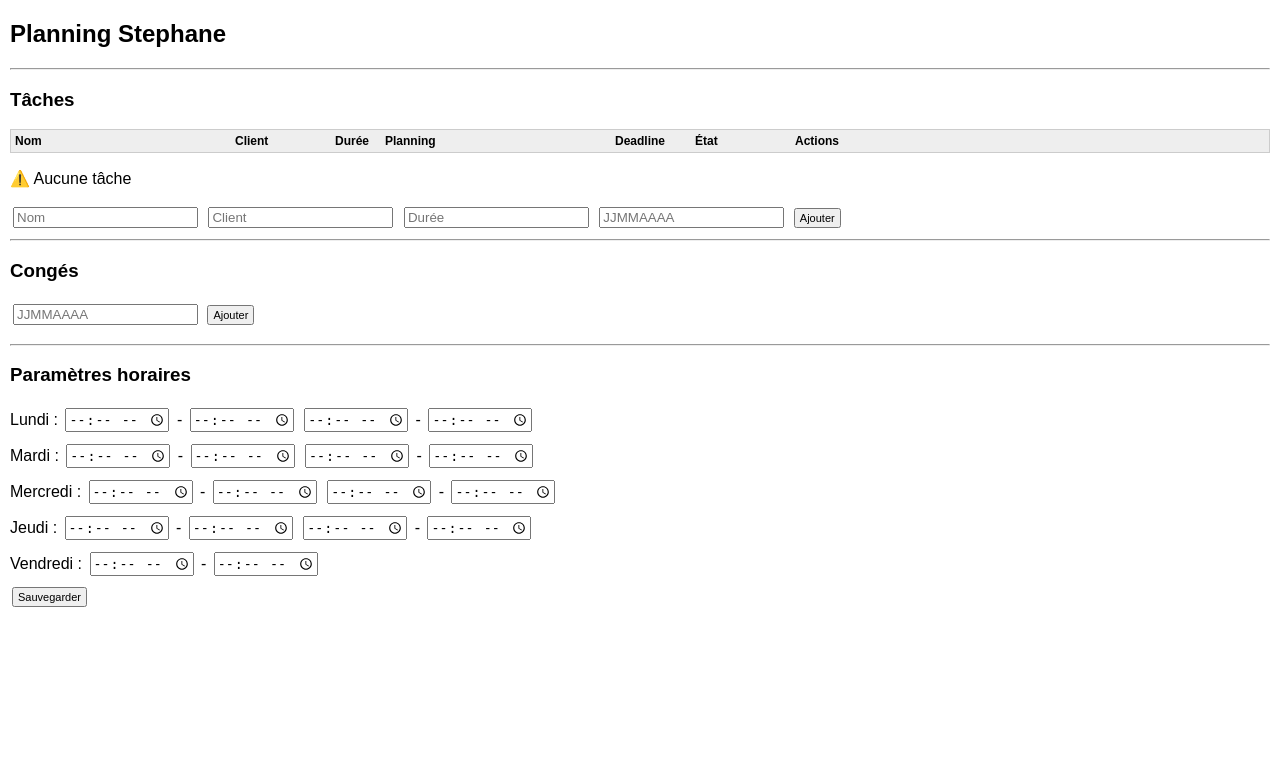
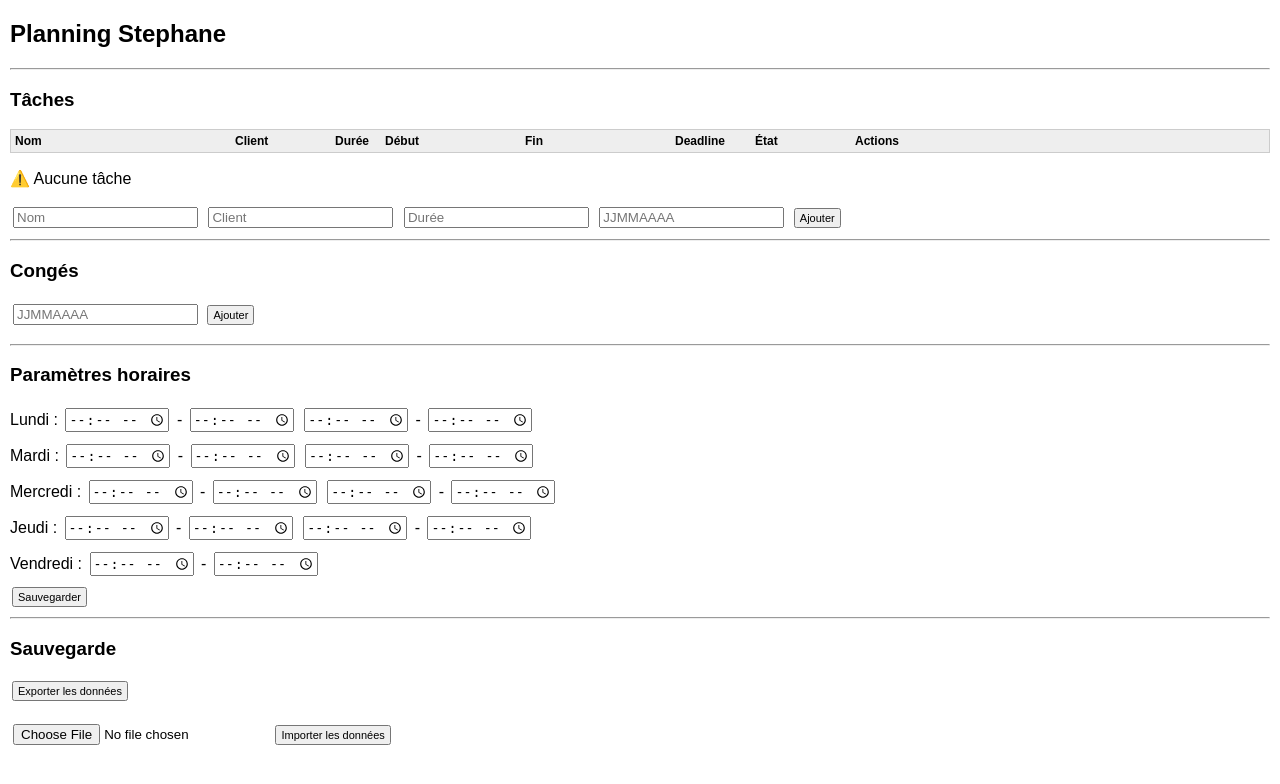
Before and after one commit to Damien76680/Planningweb, a Flask app: page / in a window 1280 px wide. Shown: the top 784 px of the page. Run offline with Flask 3, Linux system fonts and the light colour scheme; data that the repository does not hold is empty.

Commit message:
Update index.html to add new task columns and buttons
Added new columns for 'Début' and 'Fin' in the task header and included import/export buttons for data management.

```diff
--- a/templates/index.html
+++ b/templates/index.html
@@ -27,7 +27,13 @@
     .col-nom { width: 220px; }
     .col-client { width: 100px; }
     .col-duree { width: 50px; }
-    .col-temps { width: 220px; }
+    .col-debut {
+    width: 140px;
+}
+
+.col-fin {
+    width: 140px;
+}
     .col-deadline { width: 80px; margin-left: 10px; }
     .col-etat { width: 100px; }
     .col-actions { width: 140px; }
@@ -94,7 +100,8 @@
   <span class="col-nom">Nom</span>
   <span class="col-client">Client</span>
   <span class="col-duree">Durée</span>
-  <span class="col-temps">Planning</span>
+  <span class="col-debut">Début</span>
+  <span class="col-fin">Fin</span>
   <span class="col-deadline">Deadline</span>
   <span class="col-etat">État</span>
   <span class="col-actions">Actions</span>
@@ -183,7 +190,25 @@
   <button onclick="saveSettings()">Sauvegarder</button>
 
 </div>
+<hr>
 
+<h3>Sauvegarde</h3>
+
+<button onclick="exportData()">
+    Exporter les données
+</button>
+
+<br><br>
+
+<input
+    type="file"
+    id="importFile"
+    accept=".json"
+/>
+
+<button onclick="importData()">
+    Importer les données
+</button>
 <script src="/static/app.js"></script>
 
 </body>
```
